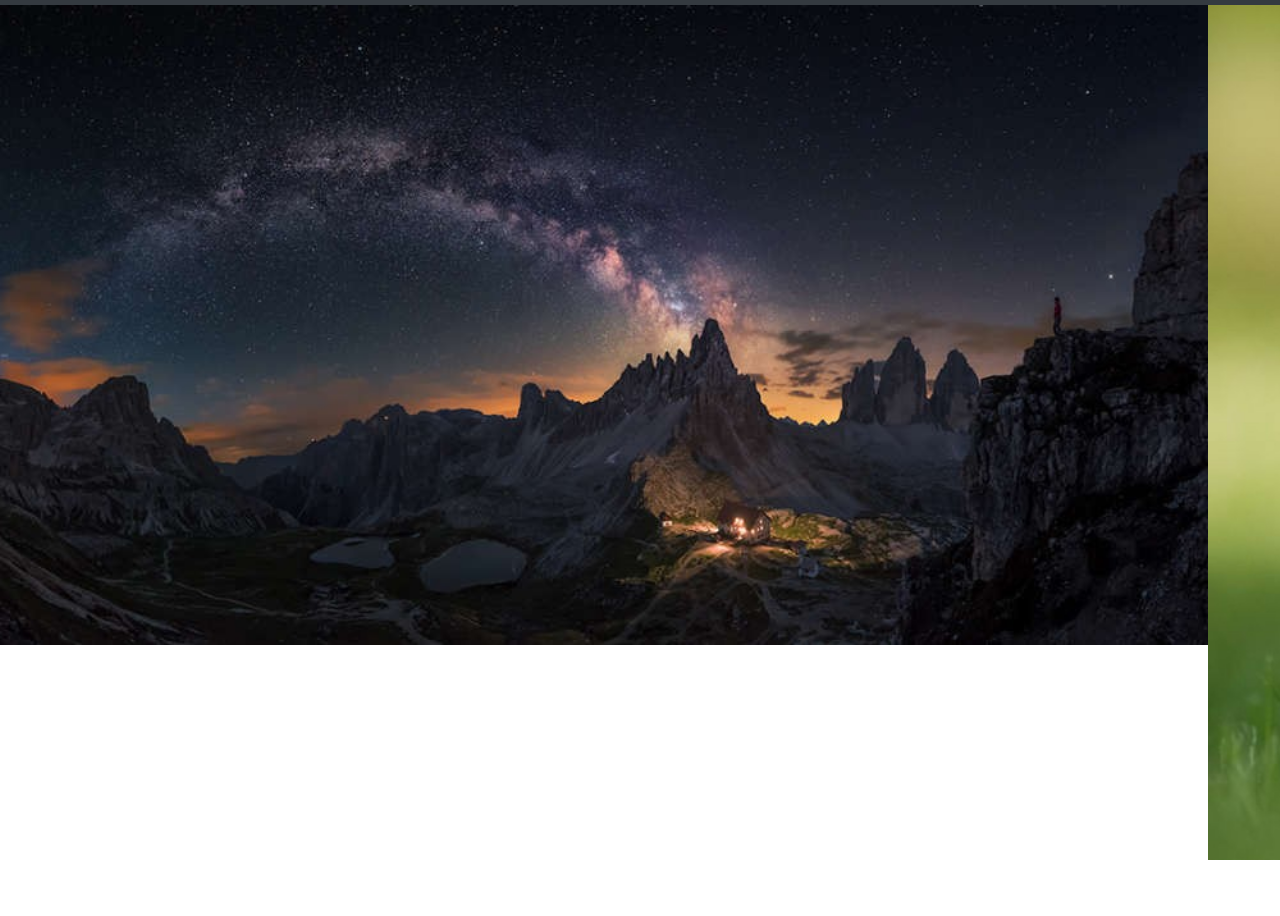
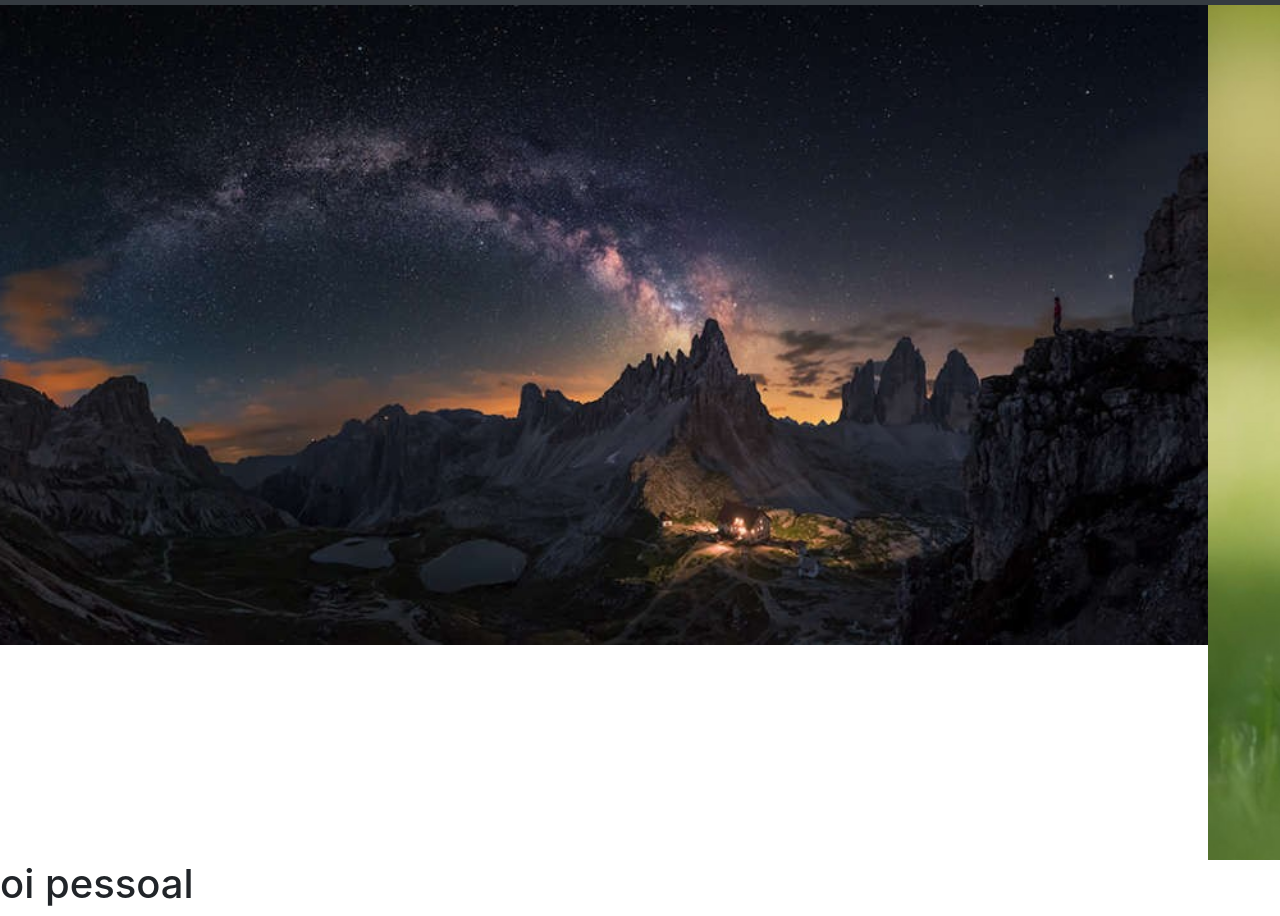
Before and after one commit to konvexej/site-konvex, a website: page index.html in a window 1280 px wide. Shown: the part 51-967 px from the top of the page. Before the commit the page ends 911 px from the top, so only its background shows below. Drawn offline with nearby package versions, Linux system fonts and the light colour scheme.

Commit message:
oi pessoal

```diff
--- a/index.html
+++ b/index.html
@@ -58,6 +58,7 @@
       </div>
 
 
+      <h1>oi pessoal</h1>
 
     <script src="node_modules/jquery/dist/jquery.js"></script>
     <script src="node_modules/popper.js/dist/popper.js"></script>
```
